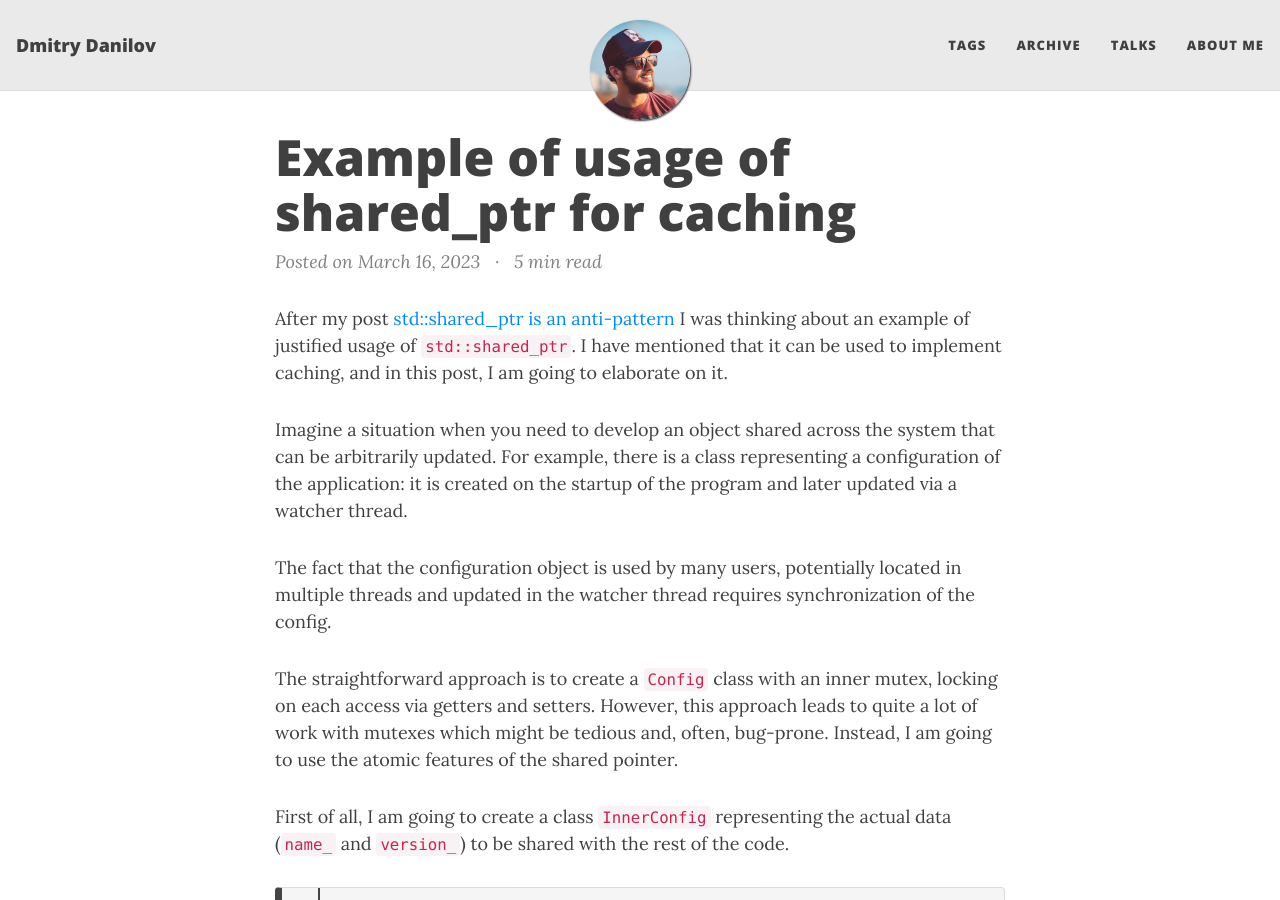
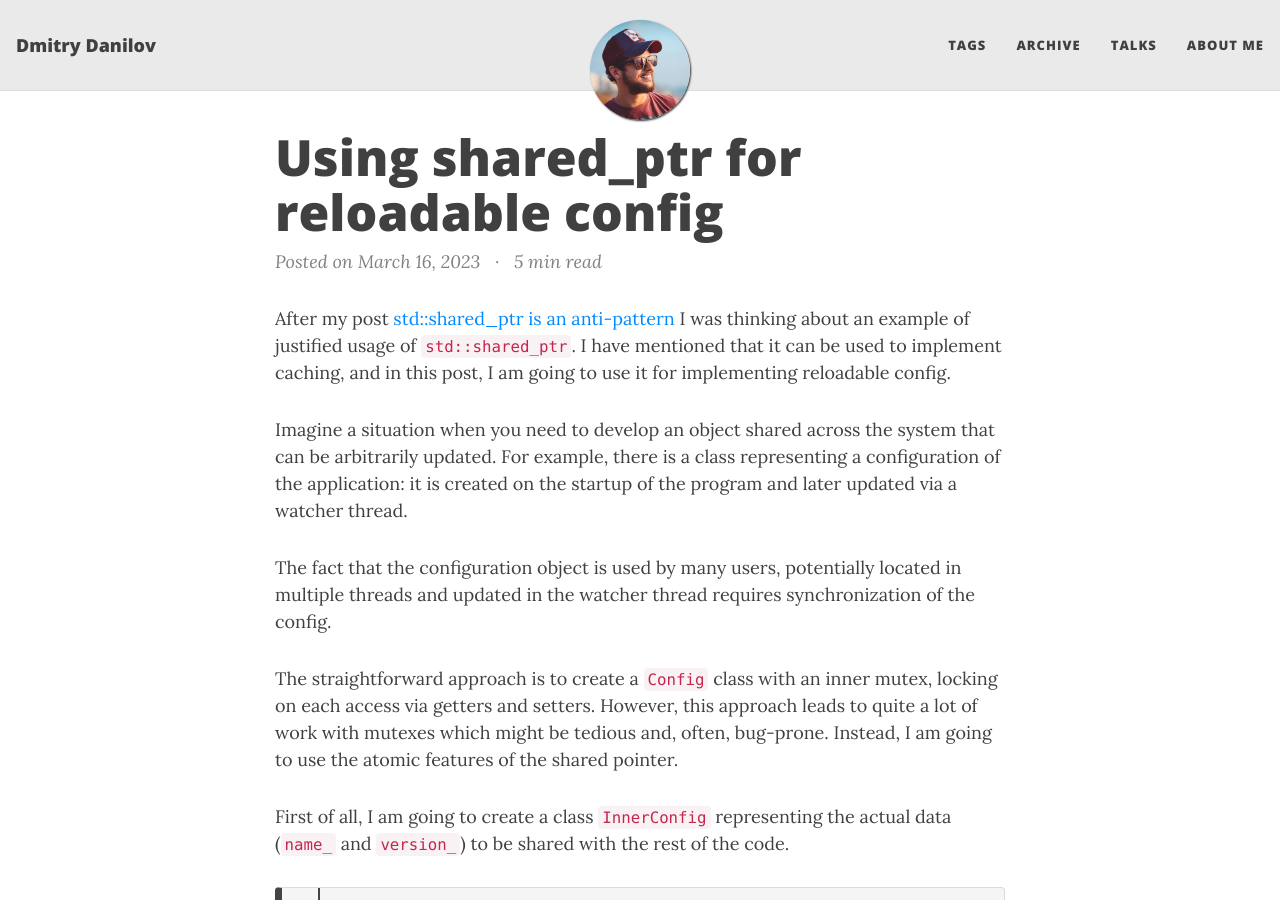
Before and after one commit to f-squirrel/f-squirrel.github.io, a Jekyll site: the page built from _posts/2023-03-16-usage-of-shared-ptr.md, in a window 1280 px wide and 900 px high. Built offline with Jekyll 4.4.1, drawn with Linux system fonts in a browser that asks for light colours; nearby versions of some CDN libraries; comment, search, counter and statistics services are not loaded; some of the changed text lies outside the part shown.

Commit message:
post: change title, format

```diff
--- a/_posts/2023-03-16-usage-of-shared-ptr.md
+++ b/_posts/2023-03-16-usage-of-shared-ptr.md
@@ -1,12 +1,12 @@
 ---
-title: Example of usage of shared_ptr for caching
+title: Using shared_ptr for reloadable config
 published: true
 permalink: "/usage-of-shared_ptr"
 tags: [cpp, shared_ptr]
 readtime: true
 ---
 
-After my post [std::shared_ptr is an anti-pattern](/shared-ptr-is-evil/) I was thinking about an example of justified usage of `std::shared_ptr`. I have mentioned that it can be used to implement caching, and in this post, I am going to elaborate on it.
+After my post [std::shared_ptr is an anti-pattern](/shared-ptr-is-evil/) I was thinking about an example of justified usage of `std::shared_ptr`. I have mentioned that it can be used to implement caching, and in this post, I am going to use it for implementing reloadable config.
 
 Imagine a situation when you need to develop an object shared across the system that can be arbitrarily updated. For example, there is a class representing a configuration of the application: it is created on the startup of the program and later updated via a watcher thread.
 
@@ -158,7 +158,7 @@ This solution comes with several important caveats.
 - Once a shared pointer is passed to one of the atomic functions, it cannot be accessed non-atomically.
 - The usage of `std::atomic_*` is deprecated in C++ 20 and replaced with [`std::atomic<std::shared_ptr>`](https://en.cppreference.com/w/cpp/memory/shared_ptr/atomic2) with the same caveats.
 
-The complete source code is available in GitHub [repository](https://github.com/f-squirrel/shared_config)](https://github.com/f-squirrel/shared_config).
+The complete source code is available in GitHub [repository](https://github.com/f-squirrel/shared_config).
 
 Please share your ideas in the comments.
 
```
